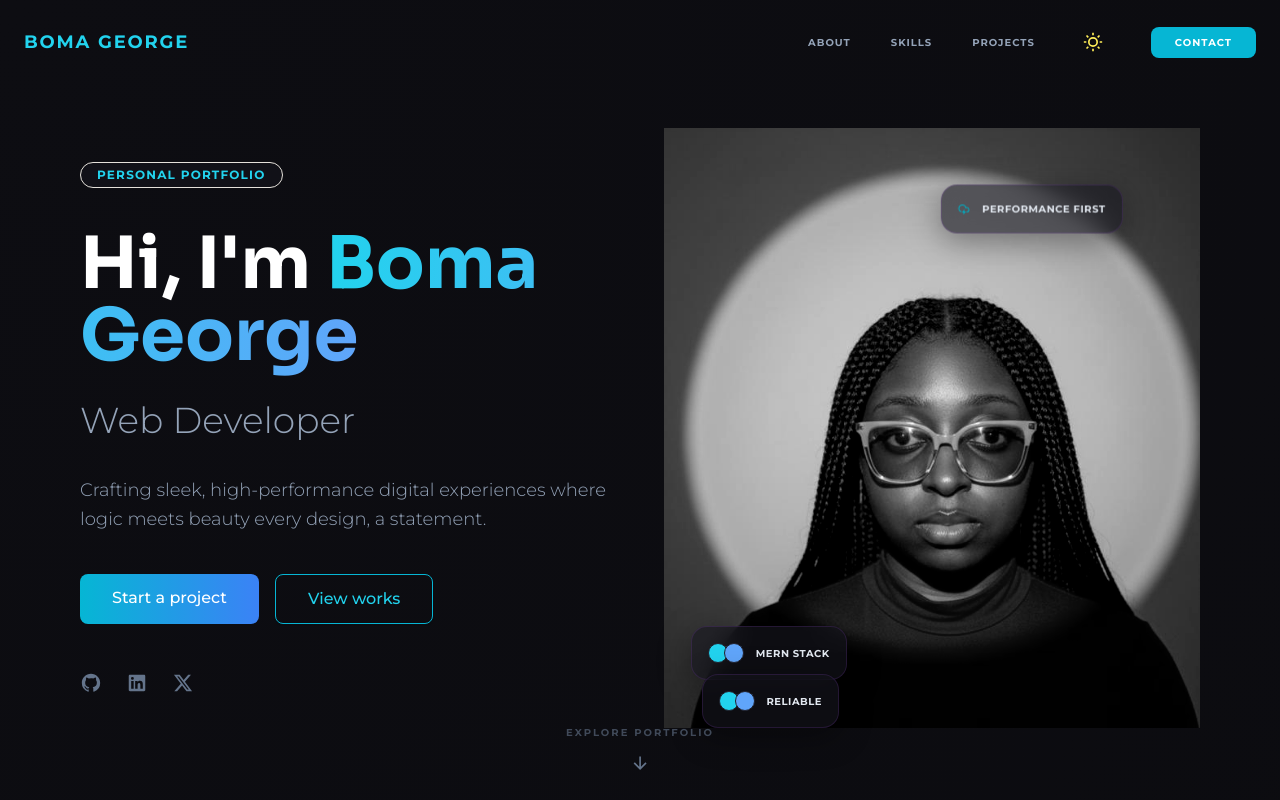
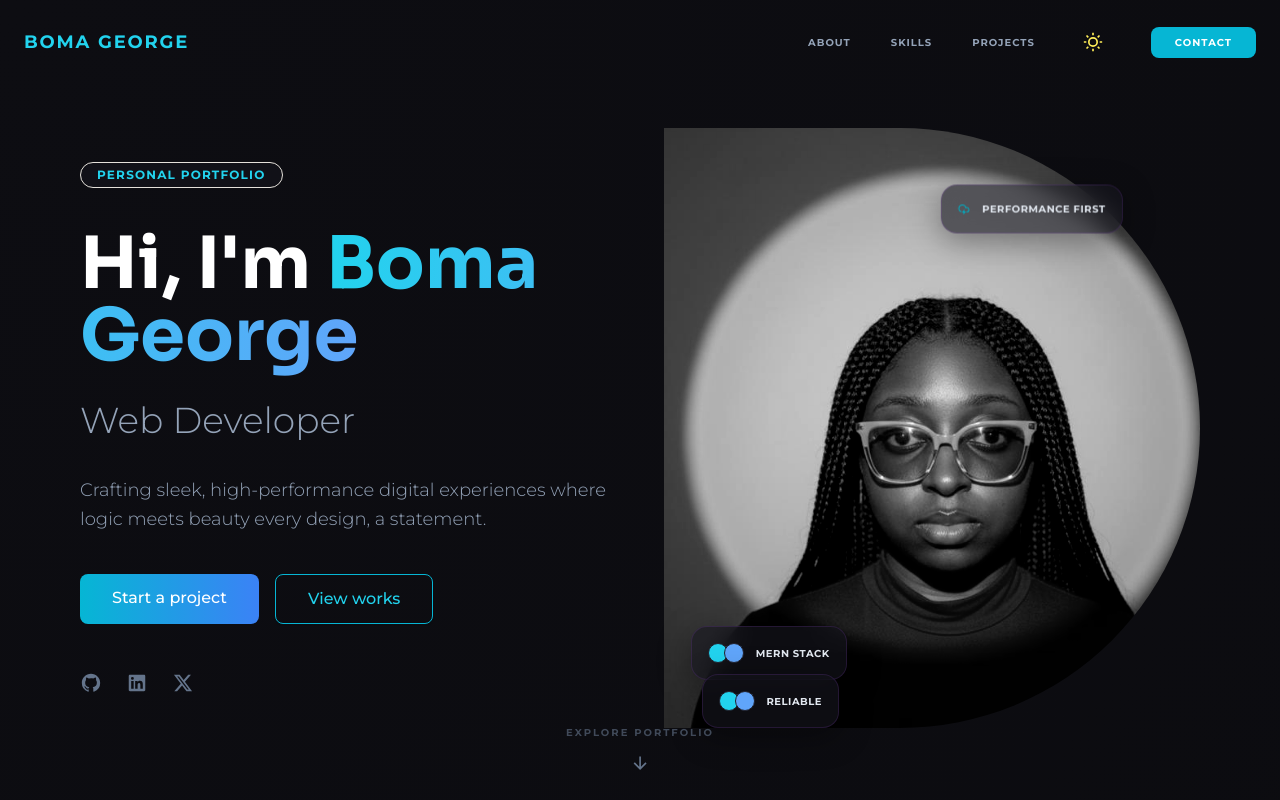
Before and after one commit to BomsG/My_Portfolio, a React (Vite) app: page / in a window 1280 px wide. Shown: the top 800 px of the page. Built offline with nearby package versions, Linux system fonts and the light colour scheme.

Commit message:
rounded hero image

```diff
--- a/components/Contact.tsx
+++ b/components/Contact.tsx
@@ -95,7 +95,7 @@
         </div>
         <div className="grid grid-cols-1 lg:grid-cols-3 gap-10">
           <div className="lg:col-span-1 order-2 lg:order-1">
-            <div className="bg-slate-700/50 backdrop-blur-sm rounded-xl p-8">
+            <div className="bg-slate-700/50  backdrop-blur-sm rounded-xl p-8">
               <h3 className="text-2xl font-bold mb-6">Contact Information</h3>
               <div className="space-y-6">
                 {contactInfo.map((info, index) => (
--- a/components/Hero.tsx
+++ b/components/Hero.tsx
@@ -235,7 +235,7 @@
           <img
             src="/images/boms.jpeg"
             alt="Developer Profile"
-            className="w-full h-full object-cover filter contrast-[1.1] grayscale group-hover:grayscale-0 transition-all duration-1000"
+            className="w-full h-full object-cover filter rounded-r-full contrast-[1.1] grayscale group-hover:grayscale-0 transition-all duration-1000"
           />
           <motion.div
             animate={{ y: [0, 30, 0], x: [0, 10, 0] }}
```
